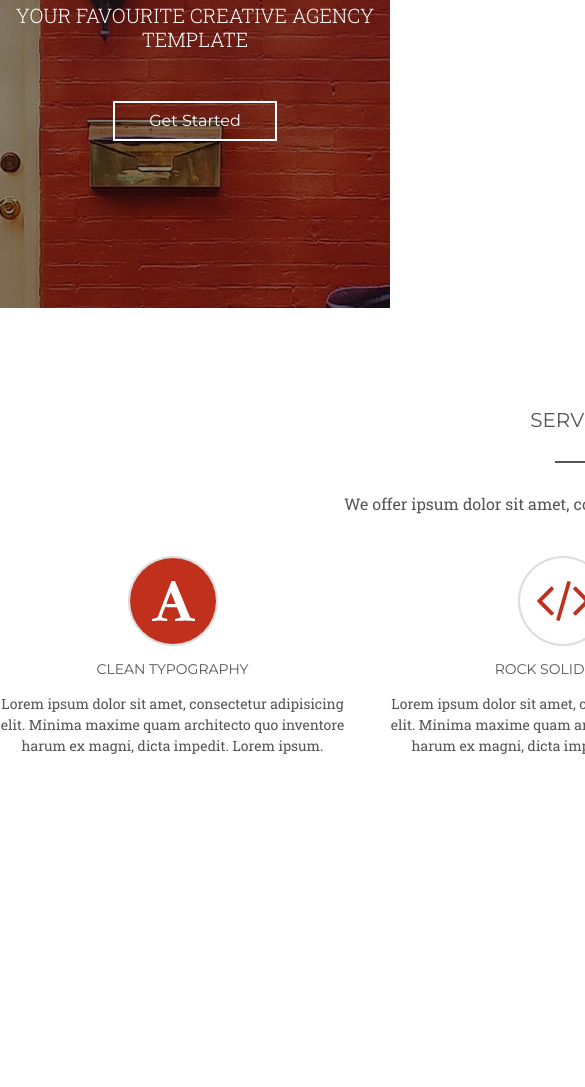
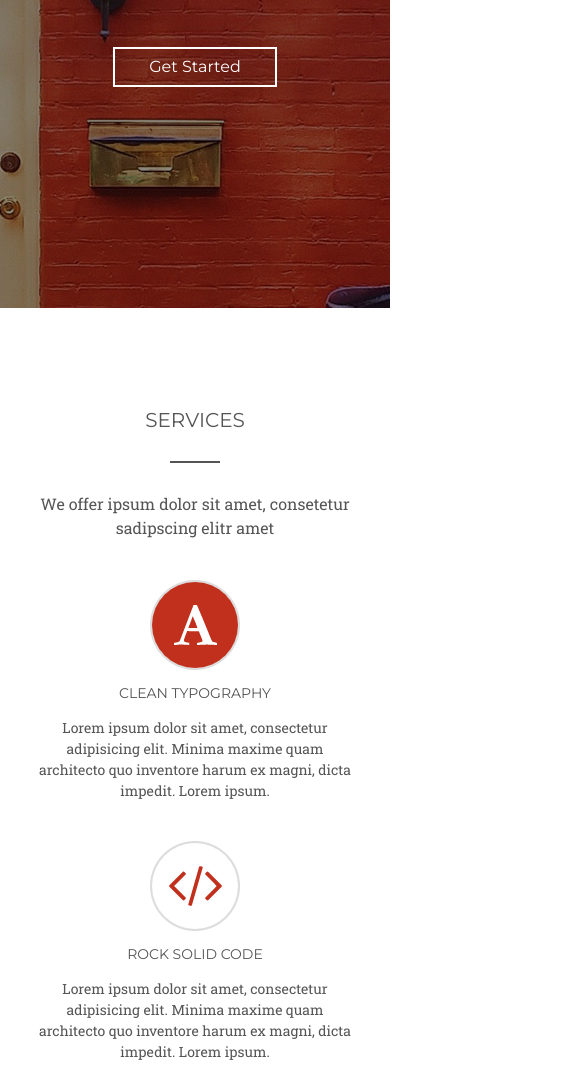
Before and after one commit to AqshinNadirov/StartUp_psd, a plain HTML site: page index.html in a window 390 px wide. Shown: the part 462-1549 px from the top of the page, 585 px wide, since content can reach past the window. Before the commit the page ends 1318 px from the top, so only its background shows below. Drawn offline with Linux system fonts and the light colour scheme.

Commit message:
services section ready

```diff
--- a/index.html
+++ b/index.html
@@ -10,14 +10,18 @@
     <title>StartUp</title>
 </head>
 <body>
+
     <section class="promo">
         <div class="container">
-            <header class="header">
+            <header class="header" id="home">
                         <div class="header__wrapper">
+                            <div class="header__title_wrapper">
                                 <div class="header__title">Startup</div>
+                        </div>
+                            <div class="header__text_wrapper">
                                 <div class="header__text">
-                        <a href="#">home</a>
-                        <a href="#">services</a>
+                                    <a href="#home">home</a>
+                                    <a href="#services">services</a>
                                     <a href="#">about</a>
                                     <a href="#">works</a>
                                     <a href="#">blog</a>
@@ -25,8 +29,8 @@
                                     <a href="#">contact</a>
                                 </div>
                             </div>
+                        </div>
             </header>
-
             <div class="promo__body">
                 <div class="promo-body_wapper">
                     <div class="promo__title">Welcome to STARTUP</div>
@@ -44,7 +48,7 @@
     </section>
 
 
-    <section class="second">
+    <section class="second" id="services">
         <div class="container">
             <div class="title__wrapper">
                 <div class="section__title">Services</div>
@@ -54,7 +58,7 @@
 
             <div class="second__body">
                 <div class="second__wrapper">
-                    <div class="second__contetent_wrapper">
+                    <div class="second__content_wrapper">
                         <div class="second__img">
                             <img src="icon/second_1.png" alt="Alphabet">
                         </div>
@@ -65,7 +69,7 @@
                     </div>
                     </div>
 
-                    <div class="second__contetent_wrapper">
+                    <div class="second__content_wrapper">
                         <div class="second__img">
                             <img src="icon/second_2.png" alt="Alphabet">
                         </div>
@@ -76,7 +80,7 @@
                     </div>
                     </div>
 
-                    <div class="second__contetent_wrapper">
+                    <div class="second__content_wrapper">
                         <div class="second__img">
                             <img src="icon/second_3.png" alt="Alphabet">
                         </div>
--- a/scss/_media.scss
+++ b/scss/_media.scss
@@ -1,13 +1,24 @@
 @media (max-width: 1200px) {
-    // .promo{
-    //     padding: 30px 40px;
-    // }
+
 }
 
 
 @media (max-width: 991px){
     .header{
         padding: 0 40px;
+    }
+
+    .second__wrapper{
+        flex-wrap:wrap ;
+        align-items: center;
+        // padding: 0 30px;
+        &:nth-child(1){
+            justify-content: center;
+        }
+    }
+
+    .second__body{
+        justify-content: center;
     }
 }
 @media (max-width: 767px){
@@ -65,4 +76,29 @@
     }
 }
 
+
+
+
 }
+
+@media (max-width:576px){
+    .second{
+        .second__wrapper{
+            .second__content_wrapper{
+                margin-right: 0 ;
+                padding: 0 15px;
+                .section__subtitle{
+                    font-size: 15px;
+                }
+
+            }
+        }
+    }
+
+    .promo__title{
+        font-size: 38px;
+    }
+    .promo__subtitle{
+        font-size: 15px;
+    }
+}
--- a/scss/_promo.scss
+++ b/scss/_promo.scss
@@ -4,12 +4,11 @@
 
 
 .container{
-    width: 1160px;
+    max-width: 1160px;
     margin: 0 auto;
 }
 
 .promo{
-    display: flex;
     background:url(../img/bg_1.jpg) center center/cover no-repeat;
     height: 770px;
     width: 100%;
@@ -39,6 +38,7 @@
     color: #ffffff;
     font-family: 'Montserrat', sans-serif;
     font-size: 24px;
+    // margin-right: 510px;
     font-weight: 700;
 }
 
--- a/scss/_second.scss
+++ b/scss/_second.scss
@@ -1,5 +1,5 @@
 .second{
-    padding: 100px 0;
+    padding: 100px 0;;
 }
 
 .section__title{
@@ -33,7 +33,7 @@
     justify-content: space-between;
 }
 
-.second__contetent_wrapper{
+.second__content_wrapper{
     max-width:345px ;
     margin-right: 45px;
     &:nth-child(3){
```
Also changed, not shown: css/style.css. Lines whose indentation alone changed are shown as unchanged.
